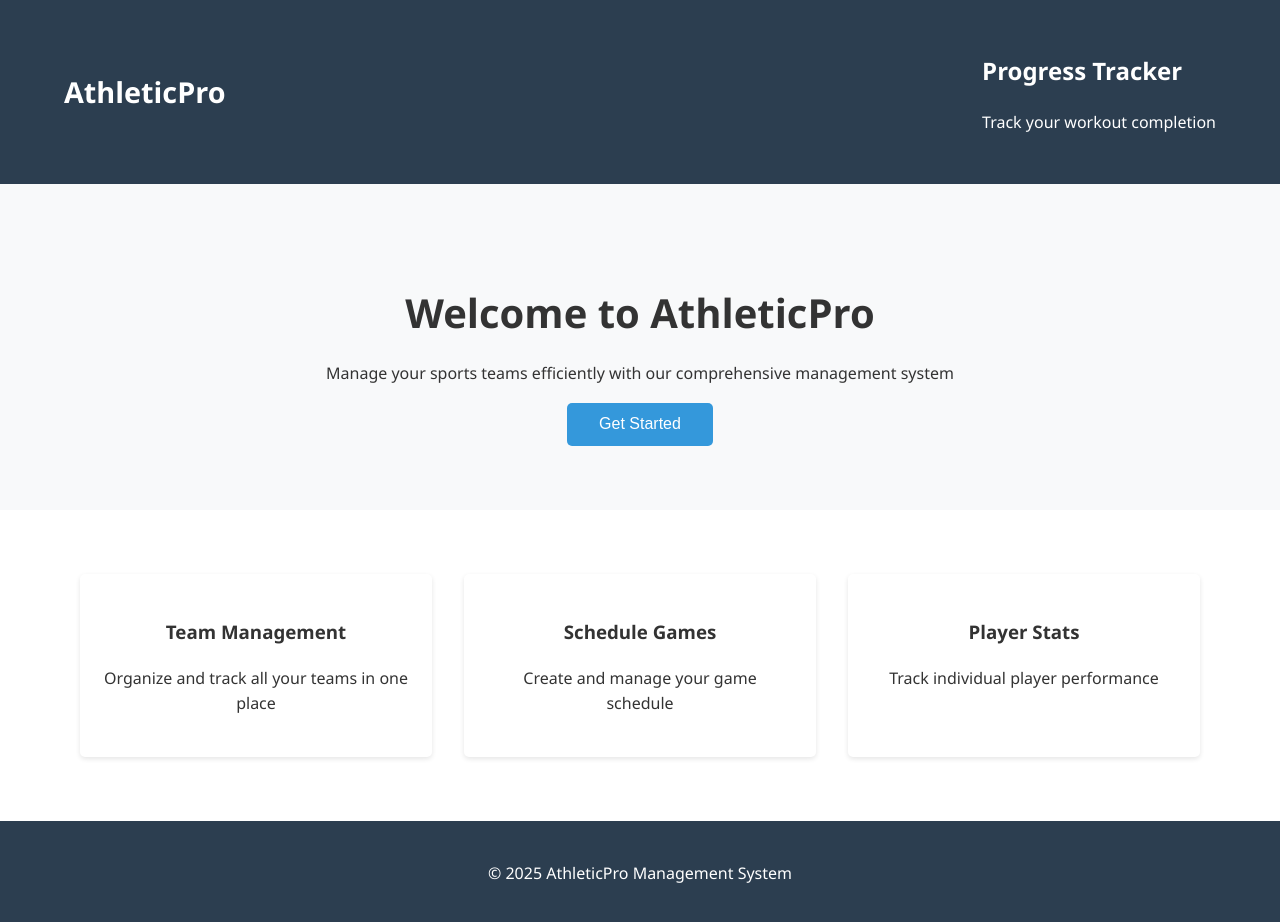
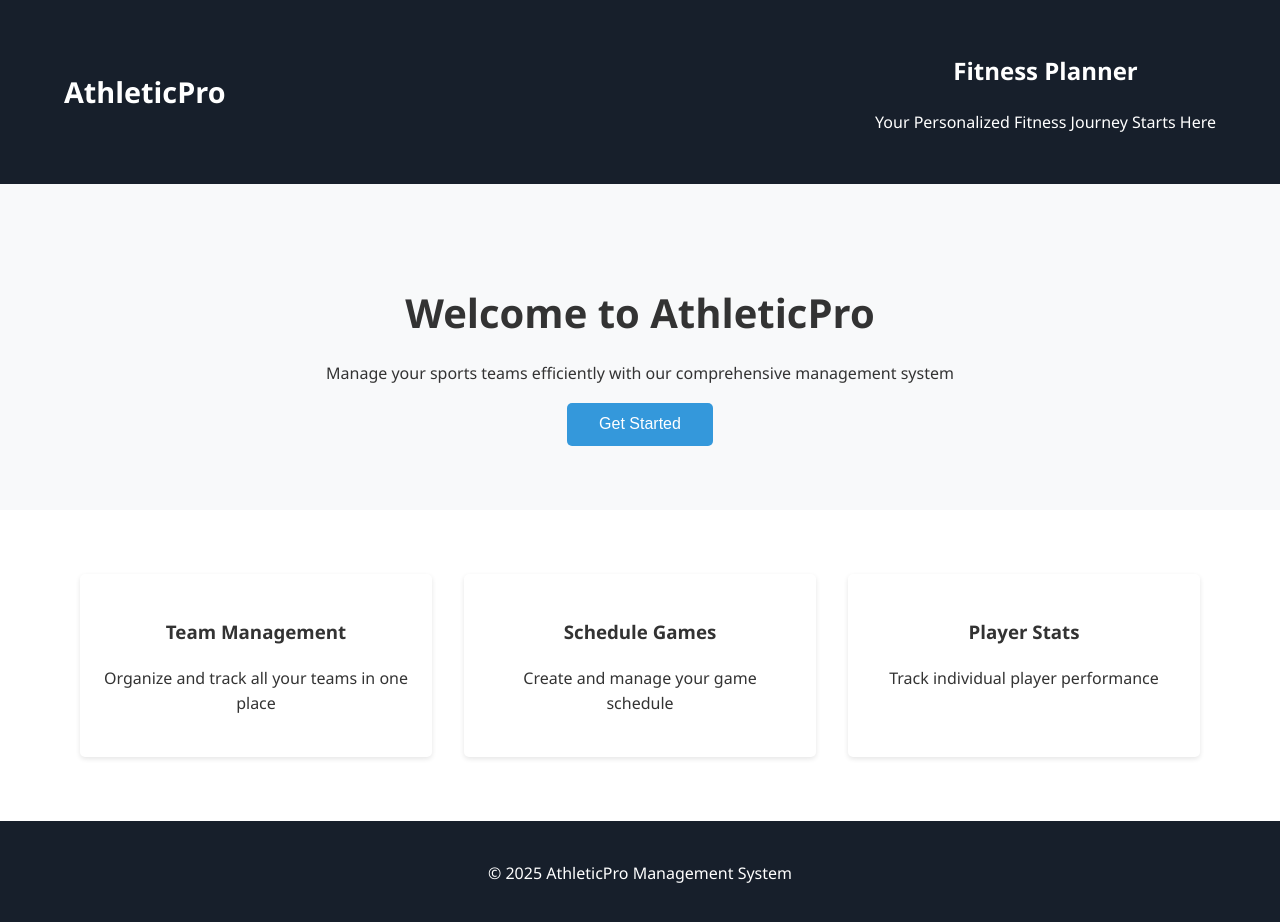
Before and after one commit to darkseid03/Athlete-Management, a website: page fitness/html/home.html in a window 1280 px wide. Drawn offline with Linux system fonts and the light colour scheme.

Commit message:
Corrected files

```diff
--- a/fitness/css/home.css
+++ b/fitness/css/home.css
@@ -1,4 +1,3 @@
-/* Base Styles */
 body {
     font-family: 'Segoe UI', Tahoma, Geneva, Verdana, sans-serif;
     margin: 0;
@@ -7,13 +6,16 @@ body {
     color: #333;
 }
 
-/* Header Styles */
+h2 {
+    text-align: center;
+}
+
 .header {
     display: flex;
     justify-content: space-between;
     align-items: center;
     padding: 1rem 5%;
-    background-color: #2c3e50;
+    background-color: #171f2b;
     color: white;
 }
 
@@ -41,7 +43,6 @@ body {
     color: #3498db;
 }
 
-/* Hero Section */
 .hero {
     text-align: center;
     padding: 4rem 2rem;
@@ -68,7 +69,6 @@ body {
     background-color: #2980b9;
 }
 
-/* Features Section */
 .features {
     display: flex;
     justify-content: space-around;
@@ -87,15 +87,13 @@ body {
     text-align: center;
 }
 
-/* Footer */
 .footer {
     text-align: center;
     padding: 1.5rem;
-    background-color: #2c3e50;
+    background-color: #171f2b;
     color: white;
 }
 
-/* Responsive Design */
 @media (max-width: 768px) {
     .header {
         flex-direction: column;
--- a/fitness/html/home.html
+++ b/fitness/html/home.html
@@ -11,15 +11,14 @@
         <div class="logo">AthleticPro</div>
         <nav class="nav">
             <ul>
-                <a href="index.html">
-                    <h2>Progress Tracker</h2>
-                    <p>Track your workout completion</p>
-                    <i class="fa fa-chart-line" aria-hidden="true"></i>
-                </a>
+               <a href="index.html">
+                        <h2>Fitness Planner</h2>
+                        <p>Your Personalized Fitness Journey Starts Here</p>
+                        <i class="fa fa-chart-line" aria-hidden="true"></i>
+              </a>
             </ul>
         </nav>
     </header>
-
     <main class="main-content">
         <section class="hero">
             <h1>Welcome to AthleticPro</h1>
--- a/fitness/js/home.js
+++ b/fitness/js/home.js
@@ -1,5 +1,4 @@
 document.addEventListener('DOMContentLoaded', function() {
-    // Add interactive functionality here
     const ctaButton = document.querySelector('.cta-button');
 
     ctaButton.addEventListener('click', function() {
```
Also changed, not shown: fitness/html/index.html (+1 -1 lines), package.json (+4 -81 lines), server.js (+7 -3 lines).
